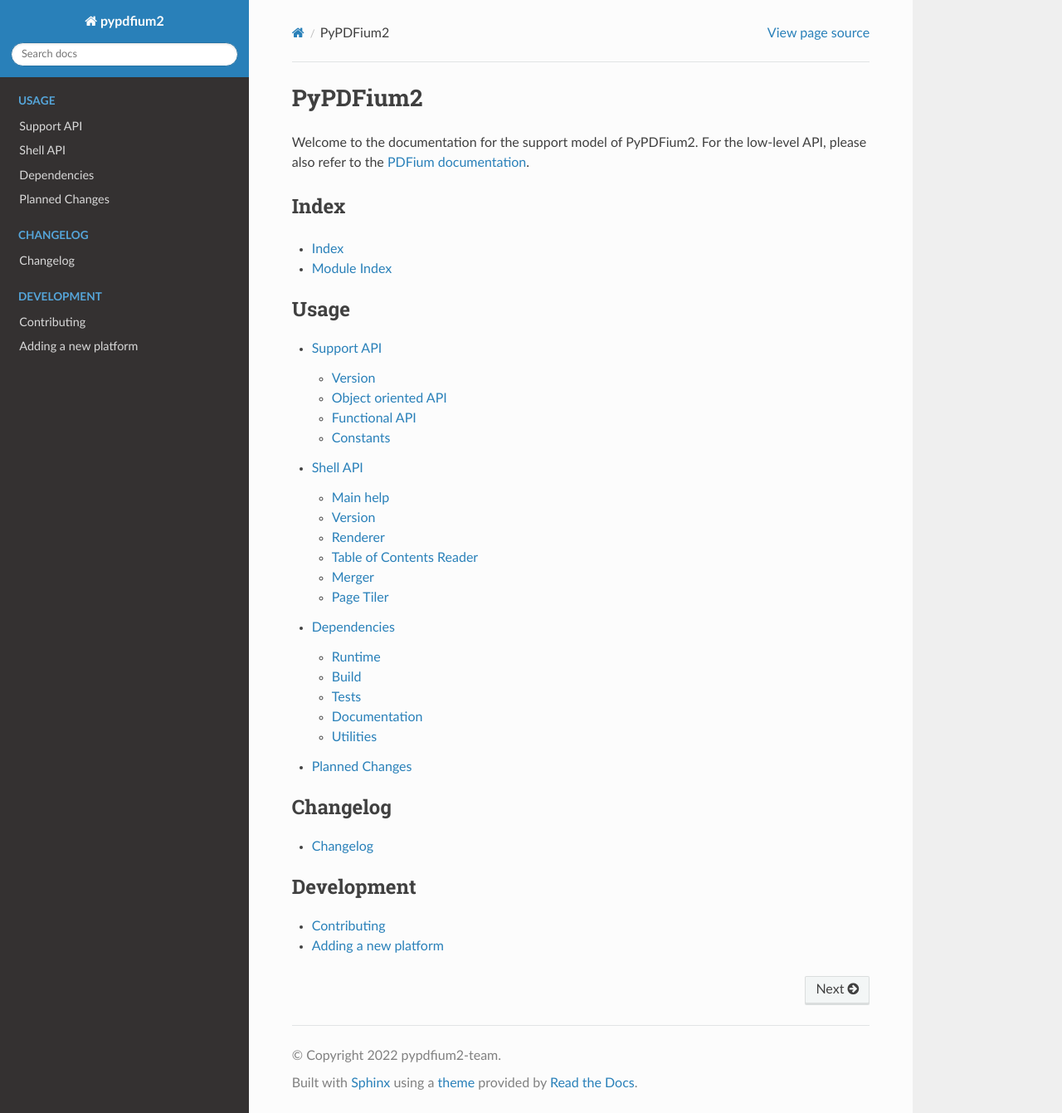
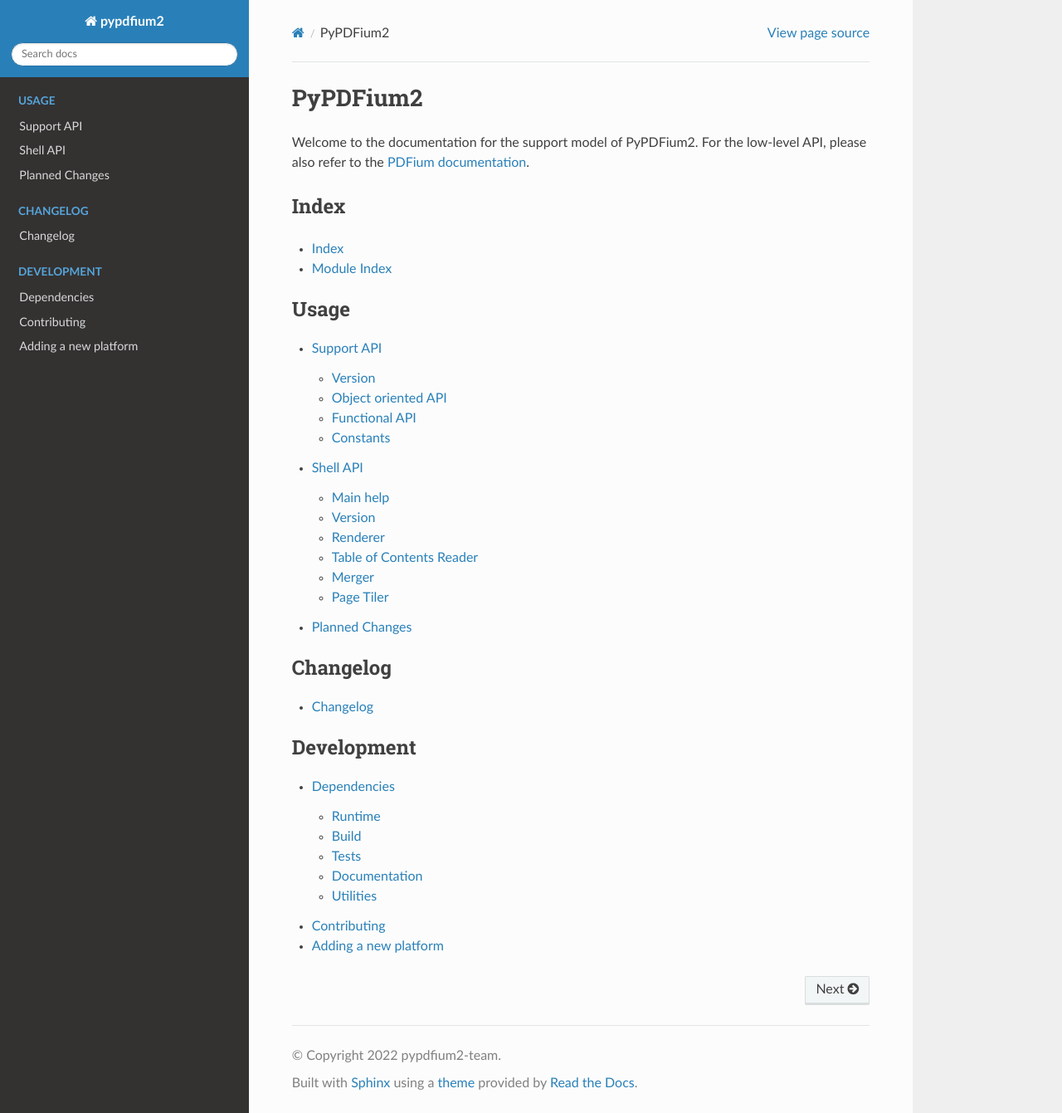
Before and after one commit to pypdfium2-team/pypdfium2, a Sphinx documentation site: the page built from docs/source/index.rst, in a window 1280 px wide and 1341 px high. Shown: the whole window at 83% size. Built offline with Sphinx 7.4.7 and the Read the Docs theme 2.0.0, drawn with Linux system fonts in a browser that asks for light colours; part of the change alters nothing that is shown.

```diff
--- a/docs/source/index.rst
+++ b/docs/source/index.rst
@@ -23,11 +23,11 @@ Index
 
    support_api
    shell_api
-   dependencies
    planned_changes
 
 
 .. put changelog into an isolated toctree with depth 1 to prevent it from blowing up the table of contents
+
 .. toctree::
    :maxdepth: 1
    :caption: Changelog
@@ -39,5 +39,6 @@ Index
    :maxdepth: 2
    :caption: Development
 
+   dependencies
    contributing
    add_platform
```
